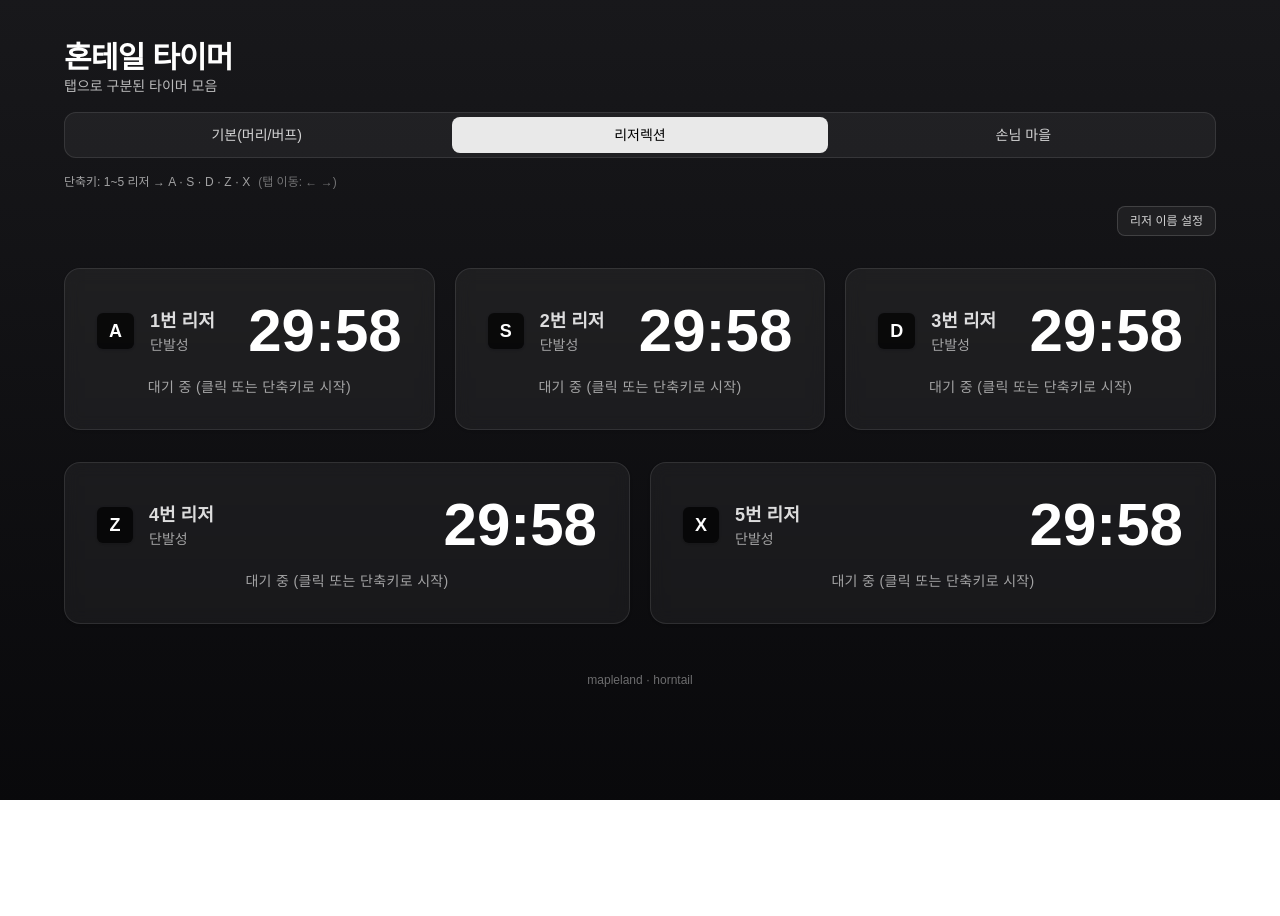
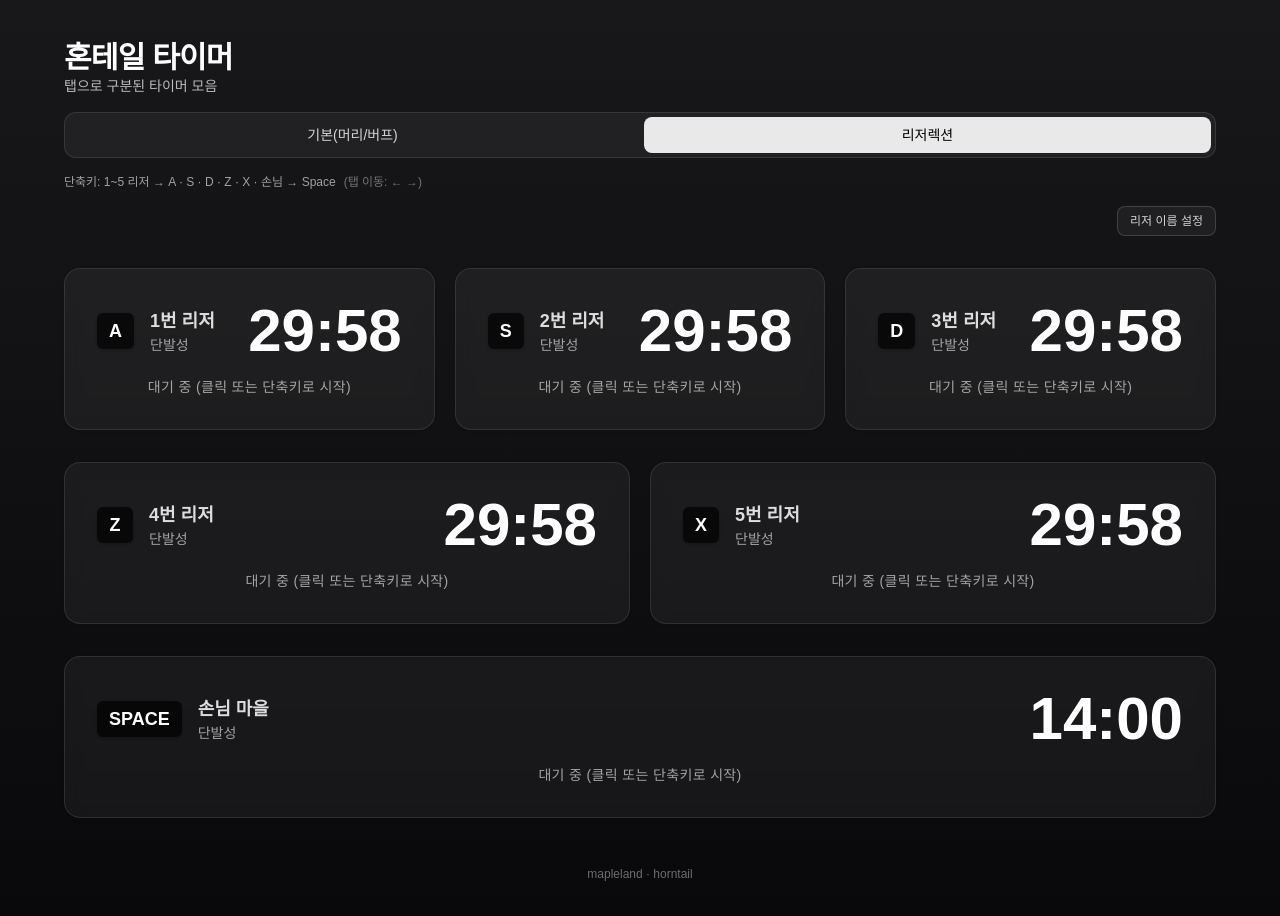
Before and after one commit to myungwoo/horntail-timer, a Next.js app: page / in a window 1280 px wide. Both pictures are taken after a click on the button "리저렉션". Shown: the top 916 px of the page. Before the commit the page ends 800 px from the top, so only its background shows below. Built offline with nearby package versions, Linux system fonts and the light colour scheme.

Commit message:
손님 마을 탭을 리저렉션 탭과 합침 & Tab 단축키 추가

```diff
--- a/src/app/page.tsx
+++ b/src/app/page.tsx
@@ -4,7 +4,7 @@ import { useEffect, useState } from "react";
 import TimerCard from "@/components/TimerCard";
 import ResurrectionNamesModal from "@/components/ResurrectionNamesModal";
 
-type TabKey = "core" | "res" | "guest";
+type TabKey = "core" | "res";
 
 export default function Home() {
   const [tab, setTab] = useState<TabKey>("core");
@@ -18,11 +18,11 @@ export default function Home() {
       if (target && ["INPUT", "TEXTAREA", "SELECT"].includes(target.tagName)) return;
       if (e.key === "ArrowLeft" || e.code === "ArrowLeft") {
         e.preventDefault();
-        setTab((prev) => (prev === "core" ? "guest" : prev === "res" ? "core" : "res"));
+        setTab((prev) => (prev === "core" ? "res" : "core"));
       }
-      if (e.key === "ArrowRight" || e.code === "ArrowRight") {
+      if (e.key === "ArrowRight" || e.code === "ArrowRight" || e.key === "Tab" || e.code === "Tab") {
         e.preventDefault();
-        setTab((prev) => (prev === "core" ? "res" : prev === "res" ? "guest" : "core"));
+        setTab((prev) => (prev === "core" ? "res" : "core"));
       }
     };
     window.addEventListener("keydown", onKey);
@@ -76,19 +76,11 @@ export default function Home() {
             >
               리저렉션
             </button>
-            <button
-              type="button"
-              onClick={() => setTab("guest")}
-              className={`relative flex-1 rounded-lg px-3 py-2 text-sm font-medium ${tab === "guest" ? "bg-white/90 text-black" : "text-white/80 hover:bg-white/10"}`}
-              aria-label="tab-guest"
-            >
-              손님 마을
-            </button>
+
           </div>
           <div className="text-xs text-white/60">
             {tab === "core" && "단축키: 좌(1) · 중(2) · 우(3) · 50%(Q) · 30%(W)"}
-            {tab === "res" && "단축키: 1~5 리저 → A · S · D · Z · X"}
-            {tab === "guest" && "단축키: 손님 마을 → Space"}
+            {tab === "res" && "단축키: 1~5 리저 → A · S · D · Z · X · 손님 → Space"}
             <span className="ml-2 text-white/40">(탭 이동: ← →)</span>
           </div>
           {tab === "res" && (
@@ -126,9 +118,11 @@ export default function Home() {
           <TimerCard label={resNames[4] || "5번 리저"} hotkey="x" durationSeconds={29 * 60 + 58} autoRepeat={false} accentClassName="from-purple-500 to-violet-600" warningSeconds={10} warningBgClassName="bg-purple-600" onWarningStart={() => { const el = document.querySelector('button[aria-label="tab-res"]'); if (el && tab !== "res") { el.classList.add('warning-blink'); setTimeout(() => el.classList.remove('warning-blink'), 2000); } }} />
         </section>
 
-        <section aria-label="guest-town" className={`${tab === "guest" ? "grid" : "hidden"} grid-cols-1 gap-5`}>
-          <TimerCard label="손님 마을" hotkey="space" durationSeconds={14 * 60} autoRepeat={false} accentClassName="from-slate-500 to-slate-700" warningSeconds={5} warningBgClassName="bg-slate-600" soundProfile="guest" onWarningStart={() => { const el = document.querySelector('button[aria-label="tab-guest"]'); if (el && tab !== "guest") { el.classList.add('warning-blink'); setTimeout(() => el.classList.remove('warning-blink'), 2000); } }} showEndAt />
+        <section aria-label="guest-town" className={`${tab === "res" ? "grid" : "hidden"} grid-cols-1 gap-5`}>
+          <TimerCard label="손님 마을" hotkey="space" durationSeconds={14 * 60} autoRepeat={false} accentClassName="from-slate-500 to-slate-700" warningSeconds={5} warningBgClassName="bg-slate-600" soundProfile="guest" onWarningStart={() => { const el = document.querySelector('button[aria-label="tab-res"]'); if (el && tab !== "res") { el.classList.add('warning-blink'); setTimeout(() => el.classList.remove('warning-blink'), 2000); } }} showEndAt />
         </section>
+
+
 
         <footer className="pt-4 text-center text-xs text-white/40">mapleland · horntail</footer>
         <ResurrectionNamesModal
```
Also changed, not shown: 1 other file (tests, documents, lock files or other folders).
